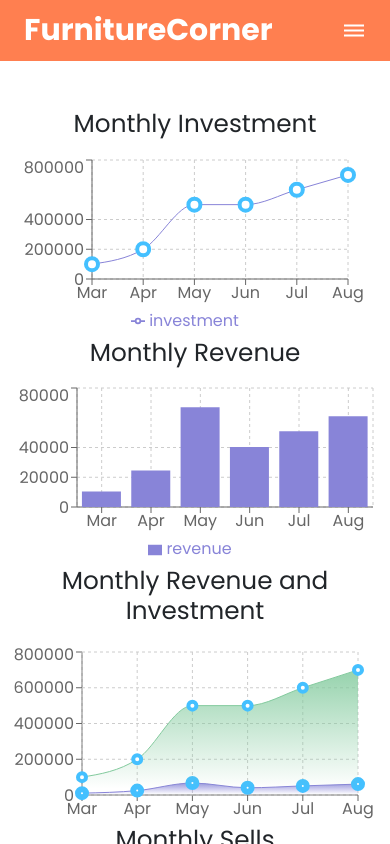
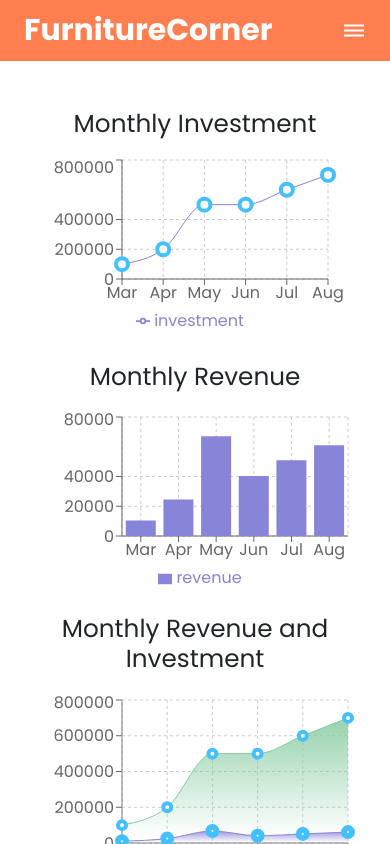
Before and after one commit to Ramash3828/furniture-corner, a React (Create React App) app: page /dashboard in a window 390 px wide. Shown: the top 844 px of the page. Built offline with nearby package versions, Linux system fonts and the light colour scheme.

Commit message:
Chart responsive done

```diff
--- a/src/Components/Dashboard/Dashboard.js
+++ b/src/Components/Dashboard/Dashboard.js
@@ -28,17 +28,17 @@ const Dashboard = () => {
         <div className="chart-area py-5">
             <div className="container">
                 <div className="row">
-                    <div className="col-md-6">
+                    <div className="col-md-6 mb-4">
                         <h2 className="mb-3">Monthly Investment</h2>
                         <ResponsiveContainer aspect={2} height="100%">
                             <LineChart
-                                width={500}
+                                width={`50%`}
                                 height={400}
                                 data={chartData}
                                 margin={{
                                     top: 5,
-                                    right: 30,
-                                    left: 20,
+                                    right: 50,
+                                    left: 50,
                                     bottom: 5,
                                 }}
                             >
@@ -64,10 +64,20 @@ const Dashboard = () => {
                             </LineChart>
                         </ResponsiveContainer>
                     </div>
-                    <div className="col-md-6">
+                    <div className="col-md-6 mb-4">
                         <h2 className="mb-3">Monthly Revenue</h2>
                         <ResponsiveContainer aspect={2} height="100%">
-                            <BarChart width={730} height={250} data={chartData}>
+                            <BarChart
+                                width={`50%`}
+                                height={250}
+                                data={chartData}
+                                margin={{
+                                    top: 10,
+                                    right: 30,
+                                    left: 50,
+                                    bottom: 0,
+                                }}
+                            >
                                 <CartesianGrid strokeDasharray="3 3" />
                                 <XAxis dataKey="month" />
                                 <YAxis />
@@ -79,17 +89,17 @@ const Dashboard = () => {
                     </div>
                 </div>
                 <div className="row">
-                    <div className="col-md-6">
+                    <div className="col-md-6 mb-4">
                         <h2 className="mb-3">Monthly Revenue and Investment</h2>
                         <ResponsiveContainer aspect={2} height="90%">
                             <AreaChart
-                                width={700}
+                                width={`50%`}
                                 height={250}
                                 data={chartData}
                                 margin={{
                                     top: 10,
-                                    right: 20,
-                                    left: 10,
+                                    right: 30,
+                                    left: 50,
                                     bottom: 0,
                                 }}
                             >
@@ -173,7 +183,7 @@ const Dashboard = () => {
                     <div className="col-md-6">
                         <h2 className="mb-3">Monthly Sells</h2>
                         <ResponsiveContainer aspect={2} height="100%">
-                            <PieChart width={730} height={250}>
+                            <PieChart width={`50%`} height={250}>
                                 <Pie
                                     data={chartData}
                                     dataKey="sell"
```
